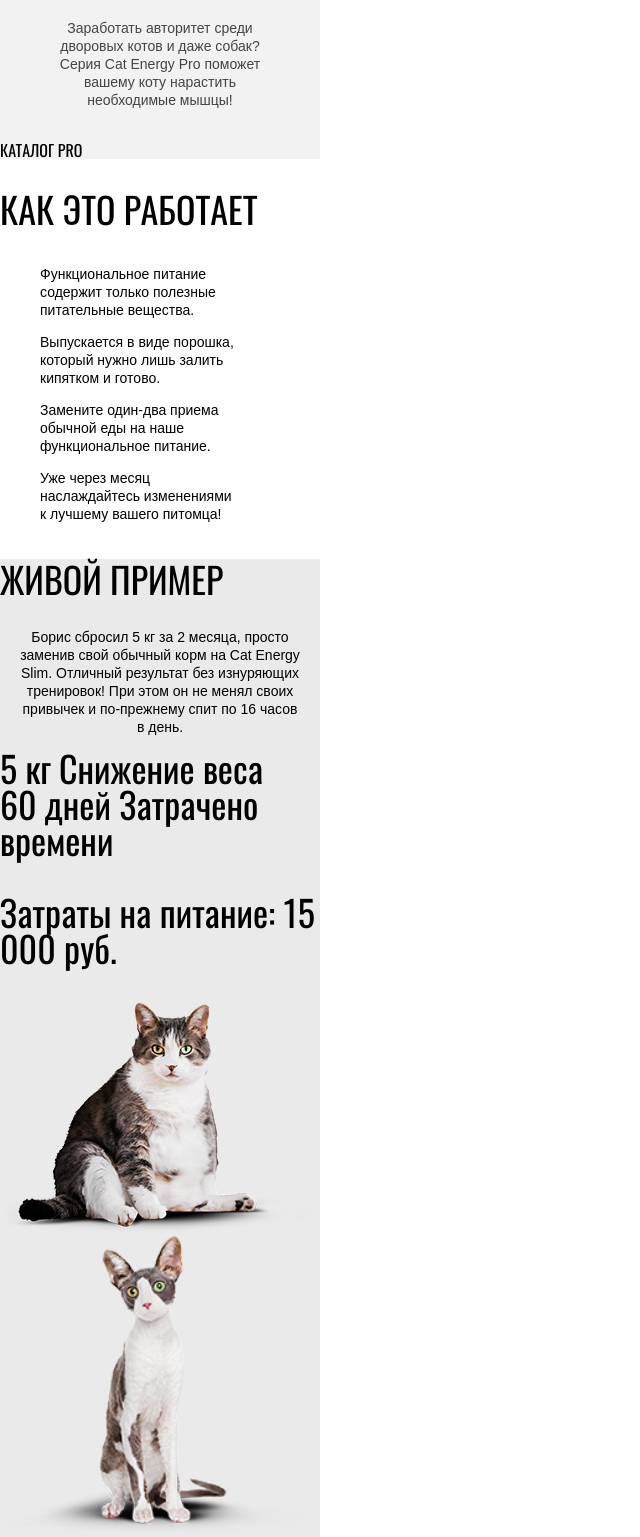
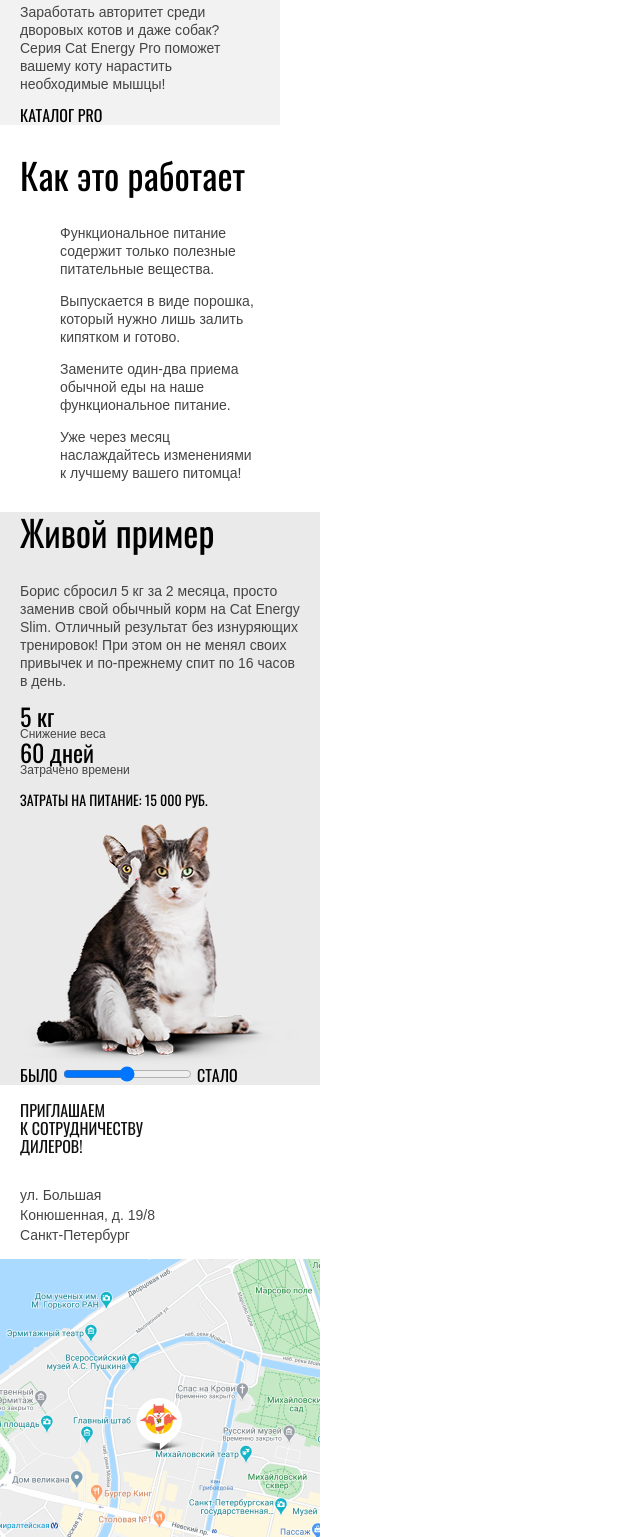
Before and after one commit to OlgaMakeeva/135631-cat-energy-22, a website: page source/index.html in a window 1280 px wide. Shown: the part 904-2441 px from the top of the page, without its empty margins (0-640 px from the left). Drawn offline with nearby package versions, Linux system fonts and the light colour scheme; files that its build step writes are made by us from their sources.

Commit message:
ДЗ Стилизация главной страницы

```diff
--- a/source/index.html
+++ b/source/index.html
@@ -7,6 +7,7 @@
   </head>
   <body class="page__body">
     <header class="page-header">
+      <div class="page-header__wrapper">
         <a class="page-header__logo logo-img" href="#">
           <img src="img/logo-img.svg" width="33" height="37" alt="Рыжий кот">
         </a>
@@ -29,6 +30,7 @@
             </ul>
           </div>
         </nav>
+      </div>
     </header>
     <main class="page-main">
       <h1 class="visually-hidden">Интернет-магазин функционального питания для котов</h1>
@@ -37,18 +39,18 @@
           <h2 class="promo__title">Функциональное питание для котов</h2>
           <p class="promo__slogan">Занялся собой? Займись котом!</p>
           <img class="promo__img" src="img/content/promo-img.png" width="280" height="270" alt="Упаковка питания для котов">
-          <a class="button promo__button" href="form.html">Подобрать программу</a>
+          <a class="promo__button button" href="form.html">Подобрать программу</a>
         </div>
       </section>
       <section class="preview">
         <div class="preview__wrapper">
           <h3 class="preview__title">Похудение</h3>
-          <p class="preview__desc">Ваш кот весит больше собаки и<br> почти утратил способность лазить<br> по деревьям? Пора на диету! Cat<br> Energy Slim поможет вашему<br> питомцу сбросить лишний вес.</p>
+          <p class="preview__desc">Ваш кот весит больше собаки и почти утратил способность лазить по деревьям? Пора на диету! Cat Energy Slim поможет вашему питомцу сбросить лишний вес.</p>
           <a class="preview__link" href="#">Каталог slim</a>
         </div>
         <div class="preview__wrapper">
           <h3 class="preview__title">Набор массы</h3>
-          <p class="preview__desc">Заработать авторитет среди<br> дворовых котов и даже собак?<br> Серия Cat Energy Pro поможет<br> вашему коту нарастить<br> необходимые мышцы!</p>
+          <p class="preview__desc">Заработать авторитет среди дворовых котов и даже собак? Серия Cat Energy Pro поможет вашему коту нарастить необходимые мышцы!</p>
           <a class="preview__link" href="#">Каталог pro</a>
         </div>
       </section>
@@ -58,19 +60,19 @@
           <ul class="advantages__list">
             <li class="advantages__item">
               <span class="advantages__icon advantages__icon--health"></span>
-              <p class="advantages__description">Функциональное питание<br> содержит только полезные<br> питательные вещества.</p>
+              <p class="advantages__description">Функциональное питание содержит только полезные питательные вещества.</p>
             </li>
             <li class="advantages__item">
               <span class="advantages__icon advantages__icon--using"></span>
-              <p class="advantages__description">Выпускается в виде порошка,<br> который нужно лишь залить<br> кипятком и готово.</p>
+              <p class="advantages__description">Выпускается в виде порошка, который нужно лишь залить кипятком и готово.</p>
             </li>
             <li class="advantages__item">
               <span class="advantages__icon advantages__icon--food"></span>
-              <p class="advantages__description">Замените один-два приема<br> обычной еды на наше<br> функциональное питание.</p>
+              <p class="advantages__description">Замените один-два приема обычной еды на наше функциональное питание.</p>
             </li>
             <li class="advantages__item">
               <span class="advantages__icon advantages__icon--time"></span>
-              <p class="advantages__description">Уже через месяц<br> наслаждайтесь изменениями<br> к лучшему вашего питомца!</p>
+              <p class="advantages__description">Уже через месяц наслаждайтесь изменениями к лучшему вашего питомца!</p>
             </li>
           </ul>
         </div>
@@ -78,26 +80,28 @@
       <section class="example">
         <div class="example__wrapper">
           <h2 class="example__title">Живой пример</h2>
-          <p class="example__text">Борис сбросил 5 кг за 2 месяца, просто<br> заменив свой обычный корм на Cat Energy<br> Slim. Отличный результат без изнуряющих<br> тренировок! При этом он не менял своих<br> привычек и по-прежнему спит по 16 часов<br> в день.</p>
+          <p class="example__text">Борис сбросил 5 кг за 2 месяца, просто заменив свой обычный корм на Cat Energy Slim. Отличный результат без изнуряющих тренировок! При этом он не менял своих привычек и по-прежнему спит по 16 часов в день.</p>
           <div class="result">
             <div class="result__wrapper">
-              <span class="result__icon"></span>
-              <span class="result__quantity">5 кг</span>
-              <span class="result__value">Снижение веса</span>
+              <p class="result__icon"></p>
+              <p class="result__quantity">5 кг</p>
+              <p class="result__value">Снижение веса</p>
             </div>
             <div class="result__wrapper">
-              <span class="result__icon"></span>
-              <span class="result__quantity">60 дней</span>
-              <span class="result__value">Затрачено времени</span>
+              <p class="result__icon"></p>
+              <p class="result__quantity">60 дней</p>
+              <p class="result__value">Затрачено времени</p>
             </div>
           </div>
           <p class="example__spending">Затраты на питание: 15 000 руб.</p>
-          <div class="example__img">
+          <div class="example__img-wrapper">
+            <img class="example__img example__img--after" src="img/content/cat-after.png" width="251" height="240" alt="Худой кот">
             <img class="example__img example__img--before" src="img/content/cat-before.png" width="311" height="232" alt="Толстый кот">
-            <img class="example__img example__img--after" src="img/content/cat-after.png" width="311" height="232" alt="Худой кот">
           </div>
-          <label class="example__switch"> Было
-            <input type="range"> Стало
+          <label class="example__switch">
+            <span class="example__switch-text">Было</span>
+            <input type="range">
+            <span class="example__switch-text">Стало</span>
           </label>
         </div>
       </section>
@@ -106,7 +110,7 @@
       <div class="page-footer__wrapper">
         <section class="page-footer__contacts contacts">
           <h2 class="visually-hidden">Контакты</h2>
-          <b class="contacts__title">Приглашаем<br> к сотрудничеству<br> дилеров!</b>
+          <p class="contacts__title">Приглашаем<br> к сотрудничеству<br> дилеров!</p>
           <p class="contacts__text">ул. Большая<br> Конюшенная, д. 19/8<br> Санкт-Петербург</p>
         </section>
         <section class="page-footer__location location">
@@ -115,7 +119,7 @@
         </section>
         <section class="page-footer__main">
           <h2 class="visually-hidden">Соцсети</h2>
-          <a class="page-footer__main logo-title" href="#">
+          <a class="page-footer__main-logo logo-title" href="#">
             <img src="img/logo-title.svg" width="128" height="24" alt="Cat energy">
           </a>
           <div class="page-footer__social social">
@@ -131,7 +135,7 @@
             </ul>
           </div>
           <div class="page-footer__copyright copyright">
-            <span class="copyright__text">HtmlAcademy</span>
+            <span class="copyright__text">HTMLAcademy</span>
             <a class="copyright__link" href="https://htmlacademy.ru/intensive/adaptive">
               <img src="img/icon/htmlacademy.svg" width="27" height="34" alt="Логотип HtmlAcademy">
             </a>
--- a/source/sass/blocks/advantages.scss
+++ b/source/sass/blocks/advantages.scss
@@ -1,14 +1,18 @@
+.advantages__wrapper {
+  width: 280px;
+  margin-left: 20px;
+}
+
 .advantages__title {
   font-size: 36px;
   line-height: 40px;
   font-weight: normal;
-  text-transform: uppercase;
 }
 
 .advantages__description {
   font-family: "Arial", sans-serif;
-  font-size: 14px;
-  line-height: 18px;
+  width: 200px;
+  color: $basic-darkest-accent;
 }
 
 .advantages__list {
--- a/source/sass/blocks/contacts.scss
+++ b/source/sass/blocks/contacts.scss
@@ -1 +1,14 @@
-// comment
+.contacts__title {
+  color: $special-darken;
+  width: 140px;
+  display: inline-block;
+  font-size: 16px;
+  text-transform: uppercase;
+}
+
+.contacts__text {
+  @include arial(14px, 20px);
+  color: $basic-darkest-accent;
+  width: 140px;
+  display: inline-block;
+}
--- a/source/sass/blocks/example.scss
+++ b/source/sass/blocks/example.scss
@@ -1,17 +1,63 @@
 .example {
   background-color: $main-lighten;
+}
+
+.example__wrapper {
+  width: 280px;
+  margin-left: 20px;
 }
 
 .example__title {
   font-size: 36px;
   line-height: 40px;
   font-weight: normal;
-  text-transform: uppercase;
 }
 
 .example__text {
   font-family: "Arial", sans-serif;
+  color: $basic-darkest-accent;
+}
+
+.result__wrapper p {
+  padding: 0;
+  margin: 0;
+}
+
+.result__quantity {
+  font-size: 24px;
+  line-height: 24px;
+}
+
+.result__value {
+  @include arial(12px, 12px);
+  color: $basic-darkest-accent;
+}
+
+.example__spending {
   font-size: 14px;
-  line-height: 18px;
-  text-align: center;
+  line-height: 20px;
+  text-transform: uppercase;
 }
+
+.example__img-wrapper {
+  position: relative;
+  height: 240px;
+}
+
+.example__img--after {
+  position: absolute;
+  width: 251px;
+  height: 240px;
+}
+
+.example__img--before {
+  position: absolute;
+  width: 311px;
+  height: 232px;
+}
+
+.example__switch-text {
+  font-size: 16px;
+  line-height: 20px;
+  text-transform: uppercase;
+}
--- a/source/sass/blocks/location.scss
+++ b/source/sass/blocks/location.scss
@@ -1 +1,3 @@
-// comment
+.location__map {
+  display: block;
+}
--- a/source/sass/blocks/main-nav.scss
+++ b/source/sass/blocks/main-nav.scss
@@ -2,6 +2,7 @@
   @include oswald-medium;
   line-height: 20px;
   font-size: 20px;
+  text-align: center;
 }
 
 .site-list__item {
--- a/source/sass/blocks/page-footer.scss
+++ b/source/sass/blocks/page-footer.scss
@@ -1 +1,9 @@
-// comment
+.page-footer__contacts {
+  width: 280px;
+  margin-left: 20px;
+}
+
+.page-footer__main {
+  padding-left: 20px;
+  background-color: $main-lighten-accent;
+}
--- a/source/sass/blocks/page-header.scss
+++ b/source/sass/blocks/page-header.scss
@@ -1 +1,4 @@
-// comment
+.page-header__wrapper {
+  width: 280px;
+  margin-left: 20px;
+}
--- a/source/sass/blocks/preview.scss
+++ b/source/sass/blocks/preview.scss
@@ -1,7 +1,3 @@
-.preview {
-  background-color: $main-lighten-accent;
-}
-
 .preview__title {
   font-size: 24px;
   line-height: 37px;
@@ -12,10 +8,8 @@
 
 .preview__desc {
   font-family: "Arial", sans-serif;
-  font-size: 14px;
-  line-height: 18px;
-  text-align: center;
   color: $basic-darkest-accent;
+  width: 240px;
 }
 
 .preview__link {
@@ -23,3 +17,9 @@
   line-height: 16px;
   color: $basic-darkest;
 }
+
+.preview__wrapper {
+  width: 260px;
+  background-color: $main-lighten-accent;
+  padding-left: 20px;
+}
--- a/source/sass/blocks/social.scss
+++ b/source/sass/blocks/social.scss
@@ -1 +1,3 @@
-// comment
+.social-list {
+  list-style: none;
+}
--- a/source/sass/global/global.scss
+++ b/source/sass/global/global.scss
@@ -10,9 +10,10 @@
 
 body {
   @include oswald-regular;
-  font-size: 36px;
-  line-height: 36px;
+  font-size: 14px;
+  line-height: 18px;
   color: $basic-darkest;
+  background-color: $basic-light;
   max-width: 320px;
   margin: 0;
   padding: 0;
--- a/source/sass/global/variables.scss
+++ b/source/sass/global/variables.scss
@@ -45,3 +45,9 @@
   font-style: normal;
   font-weight: 500;
 }
+
+@mixin arial ($font-size, $line-height) {
+  font-family: "Arial", "Helvetica", sans-serif;
+  font-size: $font-size;
+  line-height: $line-height;
+}
```
Also changed, not shown: source/sass/blocks/copyright.scss (+9 -1 lines). Lines whose indentation alone changed are shown as unchanged.
